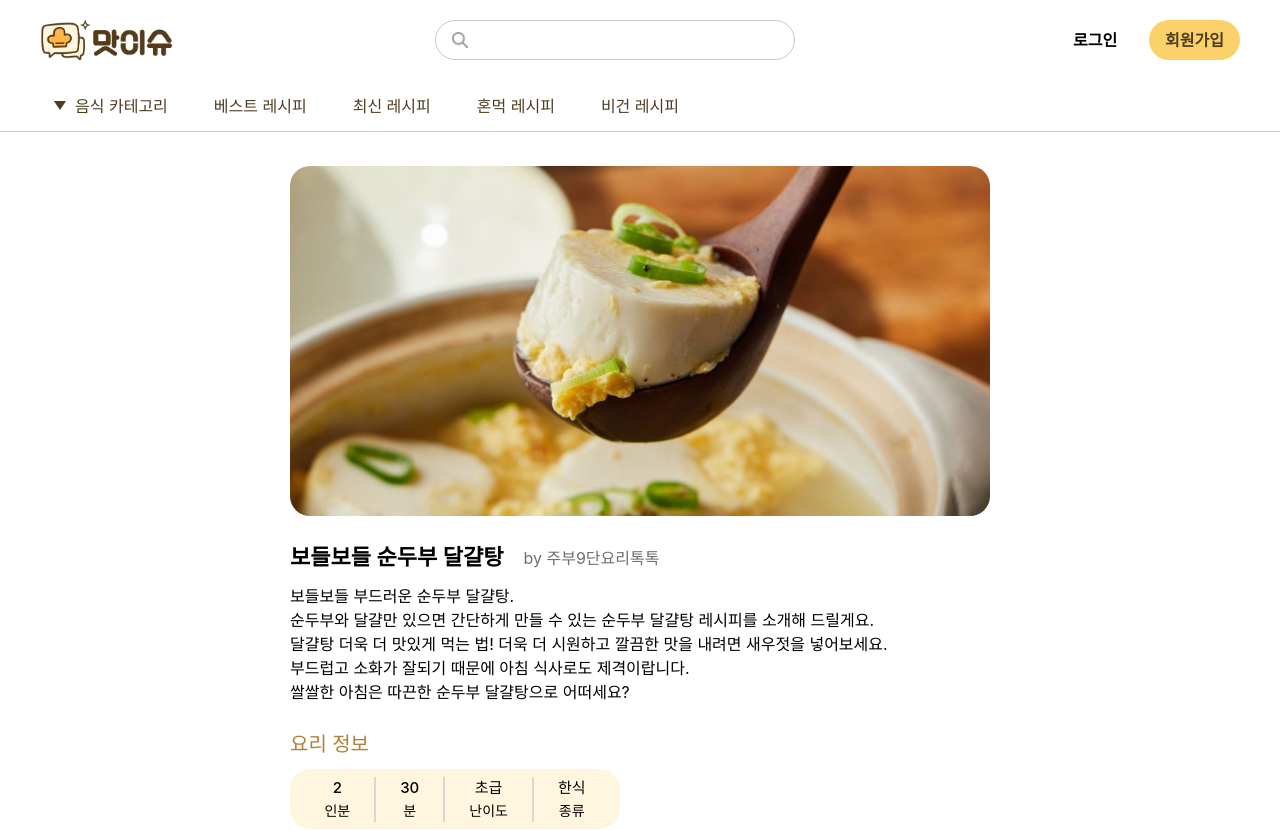
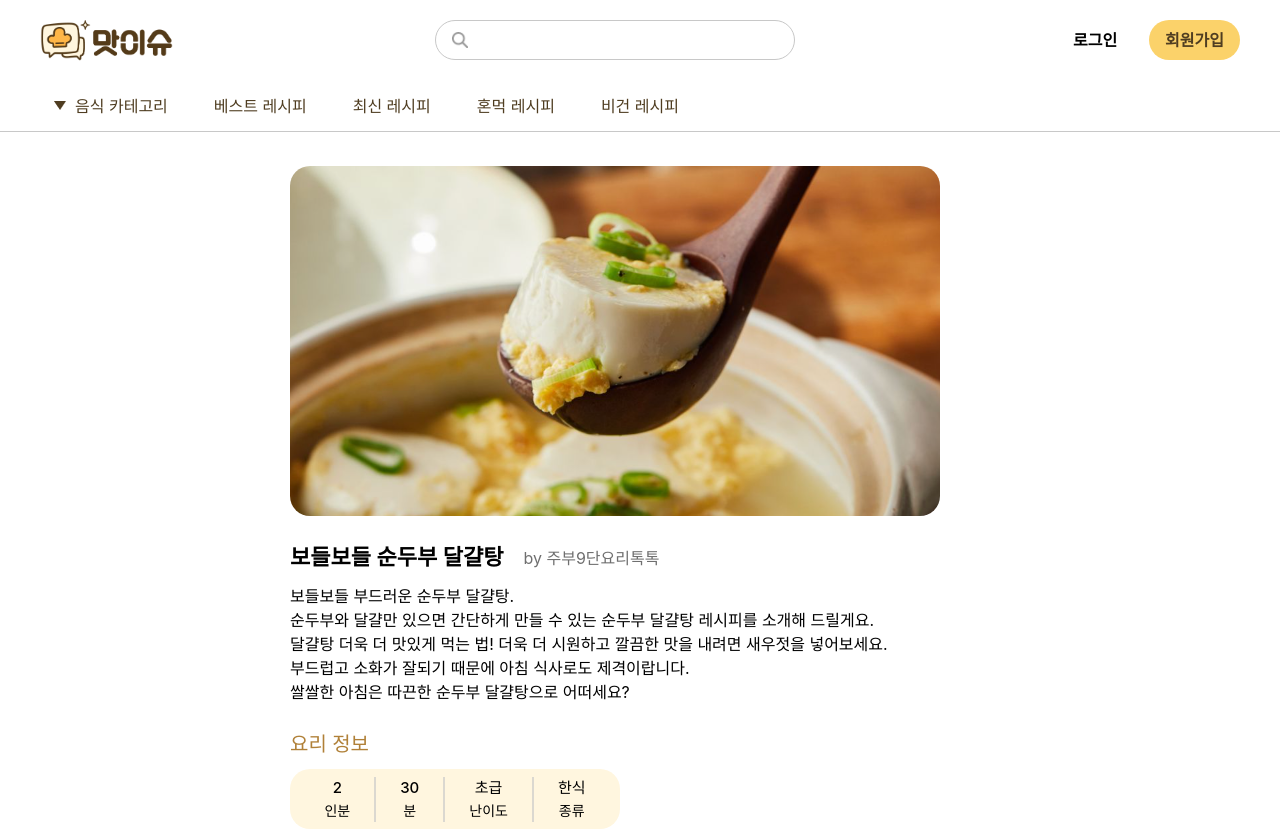
Before and after one commit to limeorange/MatIssue, a Next.js app in the folder front/: page /recipe/1 in a window 1280 px wide. Shown: the top 830 px of the page. Built offline with nearby package versions, Linux system fonts and the light colour scheme.

Commit message:
Design : 요리 대표 사진 width 수정

```diff
--- a/front/app/recipe/[id]/ViewPageClient.tsx
+++ b/front/app/recipe/[id]/ViewPageClient.tsx
@@ -110,7 +110,7 @@ const ContainerDiv = styled.div`
 `;
 
 const ImageWrapperDiv = styled.div`
-  width: 700px;
+  width: 650px;
   height: 350px;
   position: relative;
   margin-top: 35px;
```
